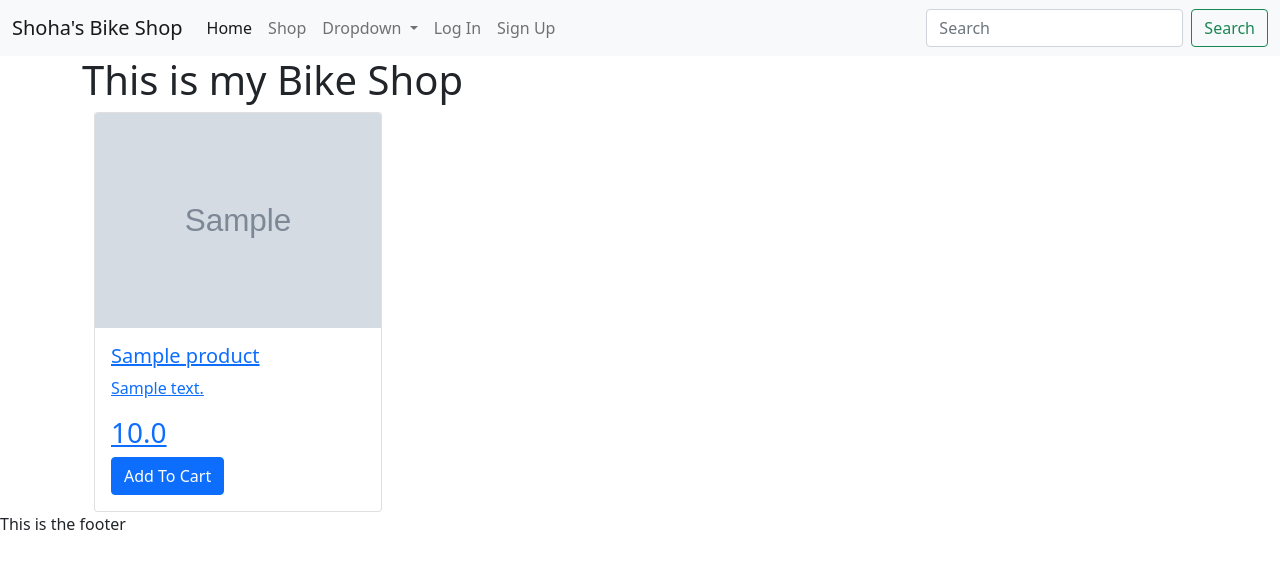
After one commit to smtsuchi/intro_to_flask_vanguard77, a Flask app: page /shop in a window 1280 px wide. The commit adds this page. Shown: the top 569 px of the page. Run offline with Flask 2, Linux system fonts and the light colour scheme; tables that the repository leaves empty hold one stand-in row (values such as "Sample post"); grey boxes marked "Sample" are stand-in pictures; some libraries are stand-ins or nearby versions.

Commit message:
about to deplot to heroku.. end of day 4

```diff
--- a/app/__init__.py
+++ b/app/__init__.py
@@ -4,6 +4,7 @@ from config import Config
 # import our blueprints for registration
 from .blog.routes import blog
 from .auth.routes import auth
+from .shop.routes import shop
 
 from .models import db, User
 # import database related
@@ -19,6 +20,7 @@ def load_user(user_id):
 
 app.register_blueprint(blog)
 app.register_blueprint(auth)
+app.register_blueprint(shop)
 
 app.config.from_object(Config)
 
--- a/app/blog/routes.py
+++ b/app/blog/routes.py
@@ -10,7 +10,7 @@ blog = Blueprint('blog', __name__, template_folder='blog_templates')
 
 from app.models import db
 
-@blog.route('/posts')
+@blog.route('/')
 def blogHome():
     posts = Post.query.all()
     return render_template('blog.html', posts = posts)
--- a/app/routes.py
+++ b/app/routes.py
@@ -3,7 +3,7 @@ from flask import render_template
 
 from flask_login import login_required
 
-@app.route('/')
+@app.route('/oldhome')
 def home():
     my_list = ['Shoha',"Josh", 'Dylan','Nicole']
     my_second_list = sorted(my_list)
--- /dev/null
+++ b/app/shop/forms.py
@@ -0,0 +1,3 @@
+from flask_wtf import FlaskForm
+from wtforms import StringField, SubmitField
+from wtforms.validators import DataRequired
--- /dev/null
+++ b/app/shop/routes.py
@@ -0,0 +1,25 @@
+from flask import Blueprint, render_template, redirect, url_for, jsonify
+
+from app.models import Product
+
+# create instance of blueprint
+shop = Blueprint('shop', __name__, template_folder='shop_templates')
+
+from app.models import db
+
+@shop.route('/shop')
+def allProducts():
+    products = Product.query.all()
+    return render_template('shop.html', products = products)
+
+@shop.route('/shop/<int:id>')
+def individualProduct(id):
+    product = Product.query.filter_by(id=id).first()
+    if product is None:
+        return redirect(url_for('shop.allProducts'))
+    return render_template('product.html', p = product)
+
+@shop.route('/api/shop/products')
+def allProductsAPI():
+    products = Product.query.all()
+    return jsonify([p.to_dict() for p in products])
--- /dev/null
+++ b/app/shop/shop_templates/shop.html
@@ -0,0 +1,17 @@
+{% extends 'base.html' %}
+
+{% block content %}
+<h1>This is my Bike Shop</h1>
+{% for p in products %}
+<div class="container d-flex flex-row">
+    <a class="card " style="width: 18rem;" href='{{ url_for("shop.individualProduct", id=p.id) }}'>
+        <img src="{{ p.image }}" class="card-img-top" alt="...">
+        <div class="card-body">
+            <h5 class="card-title">{{ p.name }}</h5>
+            <p class="card-text">{{ p.description }}</p>
+            <h3>{{ p.price }}</h3> <button class='btn btn-primary'>Add To Cart</button>
+        </div>
+    </a>
+</div>
+{% endfor %}
+{% endblock content %}
--- a/app/templates/nav.html
+++ b/app/templates/nav.html
@@ -11,7 +11,7 @@
                     <a class="nav-link active" aria-current="page" href="/">Home</a>
                 </li>
                 <li class="nav-item">
-                    <a class="nav-link" href="{{ url_for('iCanNameThisAnything') }}">About</a>
+                    <a class="nav-link" href="{{ url_for('shop.allProducts') }}">Shop</a>
                 </li>
                 <li class="nav-item dropdown">
                     <a class="nav-link dropdown-toggle" href="#" id="navbarDropdown" role="button"
--- a/run.py
+++ b/run.py
@@ -1,6 +1,6 @@
 from app import app, db
-from app.models import User, Post
+from app.models import User, Post, Product
 
 @app.shell_context_processor
 def shell_context():
-    return {'db': db, 'User':User, 'Post':Post}
+    return {'db': db, 'User':User, 'Post':Post, 'Product':Product}
```
Also changed, not shown: app/models.py (+24 -0 lines), app/shop/shop_templates/product.html (added, +14 -0 lines), migrations/versions/cc7fdfe0ea13_.py (added, +36 -0 lines), 1 other file.
